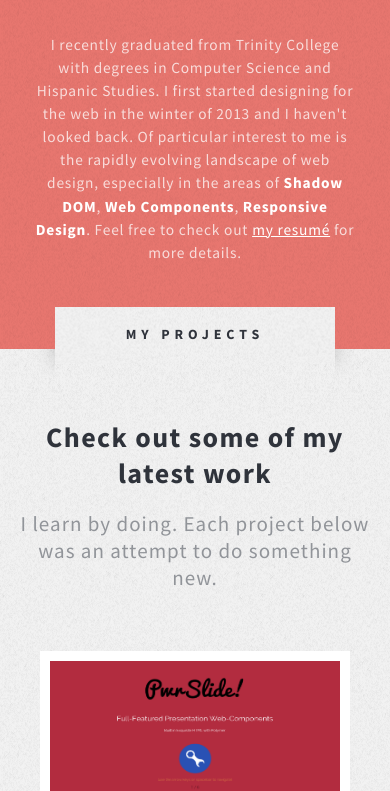
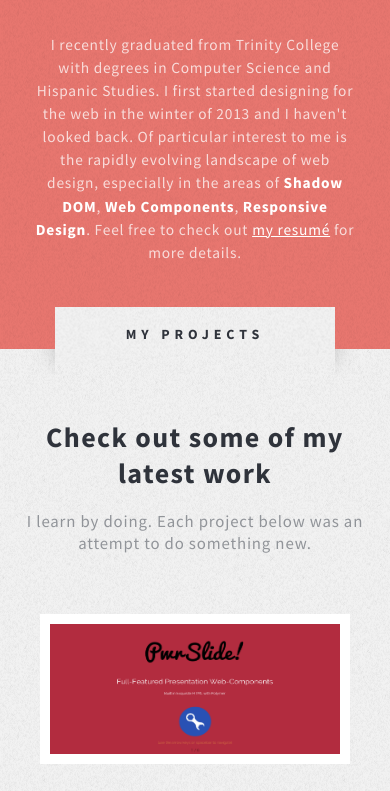
Before and after one commit to wvandaal/wvandaal.github.io, a plain HTML site: page index.html in a window 390 px wide. Shown: the part 888-1679 px from the top of the page. Drawn offline with nearby package versions, Linux system fonts and the light colour scheme.

Commit message:
Edits iphone media query for projects header

```diff
--- a/styles/scss/base-styles.scss
+++ b/styles/scss/base-styles.scss
@@ -114,6 +114,7 @@ section {
 p.teaser {
 	font-size: 1.5em;
 	letter-spacing: 0.15em;
+	padding: 0 1em;
 }
 
 p.banner {
@@ -316,6 +317,9 @@ section#projects {
 				color: rgb(145, 148, 153);
 				font-weight: 400;
 				letter-spacing: 0.05em;
+				@include media(max-width 560px) {
+					font-size: 1.2em;
+				}
 			}
 		}
 		>section.project {
```
Also changed, not shown: styles/css/base-styles.css.
